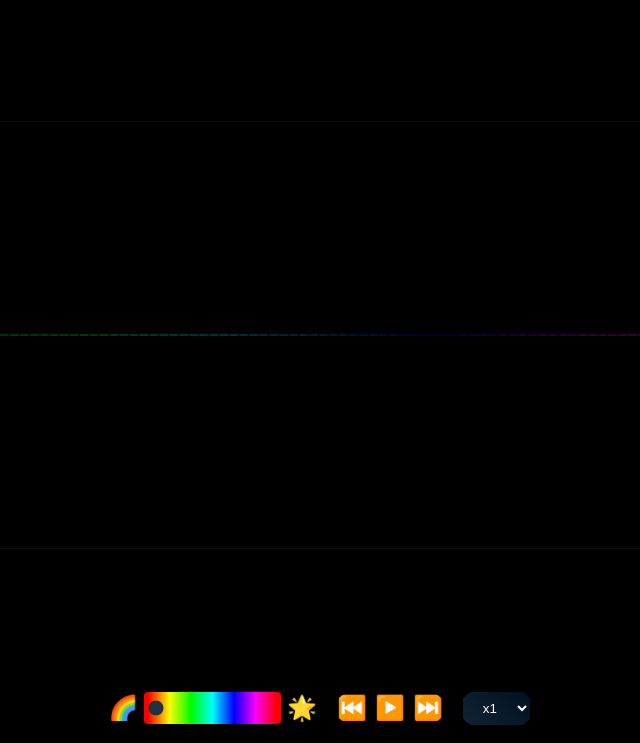
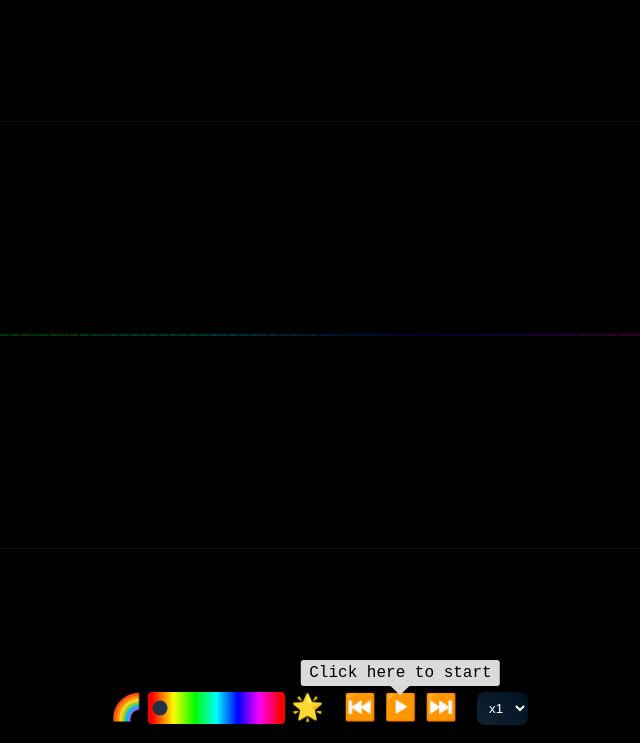
Before and after one commit to marcoavazquez/sound-rhythm-animation, a plain HTML site: page index.html in a window 1280 px wide. Shown: the part 57-800 px from the top of the page, without its empty margins (321-961 px from the left). Drawn offline with Linux system fonts and the light colour scheme.

Commit message:
adds tooltip to help

```diff
--- a/css/styles.css
+++ b/css/styles.css
@@ -21,6 +21,7 @@ canvas {
   width: 100%;
   position: relative;
 }
+
 h1 {
   text-align: center;
   color: #ccc;
@@ -82,26 +83,29 @@ input[type=range]::before {
 
 .btn-group {
   display: flex;
-  overflow: hidden;
   border-radius: 1rem;
   padding: 1px 2px;
   gap: 0.5rem;
 }
 
-select, button {
+select,
+button {
   border: none;
 }
 
 select {
-  padding: 0.5rem 1rem;
+  padding: 0.5rem;
   color: white;
   background-color: #123;
   background-image: linear-gradient(45deg, #123, #012);
+  border-radius: 0.5rem;
 }
+
 button {
+  font-family: monospace;
   padding: 0;
   background: none;
-  font-size: 150%;
+  font-size: 200%;
 }
 
 .info {
@@ -123,24 +127,60 @@ h1 {
     text-shadow: 0 0 1rem yellow;
     color: #ff0;
   }
+
   30% {
     text-shadow: 0 0 1rem cyan;
     color: #0f0;
   }
+
   50% {
     text-shadow: 0 0 1rem purple;
     color: #0ff;
   }
+
   70% {
     text-shadow: 0 0 1rem yellow;
     color: #00f;
   }
+
   90% {
     text-shadow: 0 0 1rem cyan;
     color: #f0f;
   }
+
   100% {
     text-shadow: 0 0 1rem purple;
     color: #f00;
   }
 }
+
+.start-btn {
+  position: relative;
+}
+
+.start-btn.start-btn-init::before {
+  content: 'Click here to start';
+  display: inline-block;
+  background-color: #dadada;
+  border-radius: 3px;
+  padding: 0.25rem 0.5rem;
+  font-size: 1rem;
+  position: absolute;
+  transform: translateX(-50%);
+  white-space: nowrap;
+  top: -2rem;
+  left: 50%;
+  z-index: 1;
+}
+
+.start-btn.start-btn-init::after {
+  content: '';
+  display: block;
+  position: absolute;
+  top: -1rem;
+  left: calc(50% - 0.5rem);
+  width: 1rem;
+  height: 1rem;
+  background-color: #dadada;
+  transform: rotateZ(45deg);
+}
--- a/index.html
+++ b/index.html
@@ -48,7 +48,8 @@
       </div>
       <div class="btn-group">
         <button onclick="prev()" title="Previous animation">⏮️</button>
-        <button onclick="startAudio()" id="start-btn" title="Start/Stop animation">▶️</button>
+        <button onclick="startAudio()" id="start-btn" title="Start/Stop animation"
+          class="start-btn start-btn-init">▶️</button>
         <!-- <button onclick="stopDemo()">⏹️</button> -->
         <button onclick="next()" title="Next animation">⏭️</button>
       </div>
--- a/js/index.js
+++ b/js/index.js
@@ -189,7 +189,7 @@ function stopDemo() {
   }
 }
 async function startAudio() {
-  console.log('USING', isUsingAudio)
+  startBtn.classList.remove("start-btn-init")
   if (isUsingAudio) {
     stopDemo()
     console.log("Stopping audio...")
```
